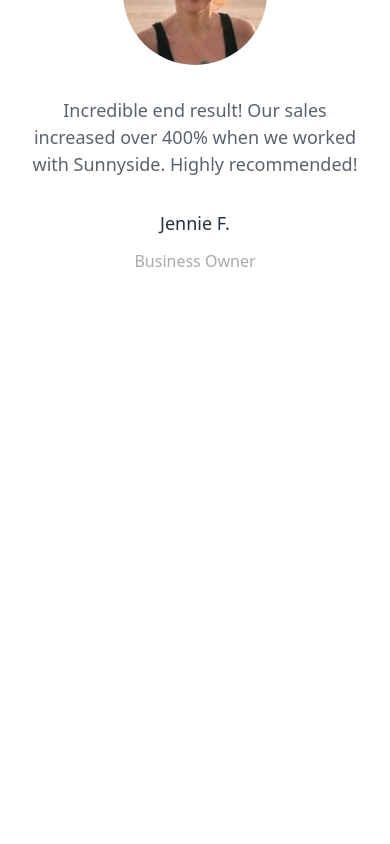
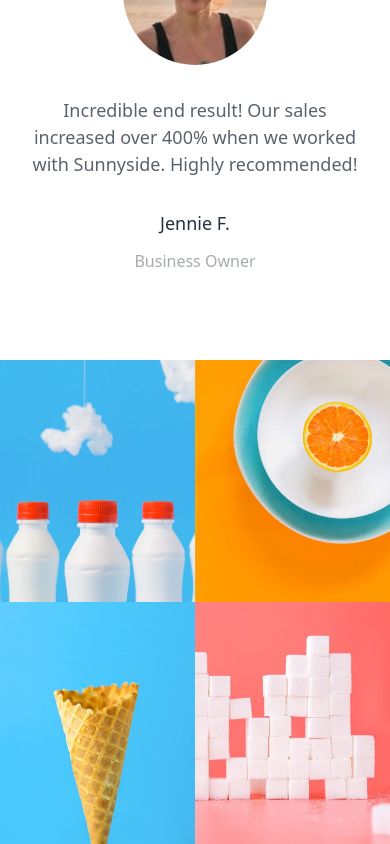
Before and after one commit to bonniemo/sunnyside-agency, a Next.js app: page / in a window 390 px wide. Shown: the part 3466-4310 px from the top of the page. Before the commit the page ends 3826 px from the top, so only its background shows below. Built offline with nearby package versions, Linux system fonts and the light colour scheme.

Commit message:
Gallery mobile

```diff
--- a/app/page.tsx
+++ b/app/page.tsx
@@ -1,3 +1,4 @@
+import Gallery from "@/components/Gallery";
 import Hero from "@/components/Hero";
 import LandingPageCards from "@/components/LandingPageCards/LandingPageCards";
 import Testimonials from "@/components/Testimonials";
@@ -8,6 +9,7 @@ const Home = () => {
             <Hero />
             <LandingPageCards />
             <Testimonials />
+            <Gallery />
         </>
     );
 };
--- /dev/null
+++ b/components/Gallery.tsx
@@ -0,0 +1,81 @@
+import Image from "next/image";
+import galleryConeDesktop from "../public/desktop/image-gallery-cone.jpg";
+import galleryMilkBottlesDesktop from "../public/desktop/image-gallery-milkbottles.jpg";
+import galleryOrangeDesktop from "../public/desktop/image-gallery-orange.jpg";
+import gallerySugarCubesDesktop from "../public/desktop/image-gallery-sugarcubes.jpg";
+import galleryConeMobile from "../public/mobile/image-gallery-cone.jpg";
+import galleryMilkBottlesMobile from "../public/mobile/image-gallery-milkbottles.jpg";
+import galleryOrangeMobile from "../public/mobile/image-gallery-orange.jpg";
+import gallerySugarCubesMobile from "../public/mobile/image-gallery-sugar-cubes.jpg";
+
+const Gallery = () => {
+    return (
+        <article className="grid grid-cols-2">
+            {/* Milk Bottles */}
+            <picture className="col-span-1">
+                <source
+                    media="(min-width: 375px)"
+                    srcSet={galleryMilkBottlesDesktop.src}
+                />
+                <Image
+                    src={galleryMilkBottlesMobile}
+                    alt="Gallery image of milk bottles"
+                    priority
+                    className="w-full object-cover"
+                    width={galleryMilkBottlesMobile.width}
+                    height={galleryMilkBottlesMobile.height}
+                />
+            </picture>
+
+            {/* Orange */}
+            <picture className="col-span-1">
+                <source
+                    media="(min-width: 375px)"
+                    srcSet={galleryOrangeDesktop.src}
+                />
+                <Image
+                    src={galleryOrangeMobile}
+                    alt="Gallery image of an orange"
+                    priority
+                    className="w-full object-cover"
+                    width={galleryOrangeMobile.width}
+                    height={galleryOrangeMobile.height}
+                />
+            </picture>
+
+            {/* Cone */}
+            <picture className="col-span-1">
+                <source
+                    media="(min-width: 375px)"
+                    srcSet={galleryConeDesktop.src}
+                />
+                <Image
+                    src={galleryConeMobile}
+                    alt="Gallery image of a cone"
+                    priority
+                    className="w-full object-cover"
+                    width={galleryConeMobile.width}
+                    height={galleryConeMobile.height}
+                />
+            </picture>
+
+            {/* Sugar Cubes */}
+            <picture className="col-span-1">
+                <source
+                    media="(min-width: 375px)"
+                    srcSet={gallerySugarCubesDesktop.src}
+                />
+                <Image
+                    src={gallerySugarCubesMobile}
+                    alt="Gallery image of sugar cubes"
+                    priority
+                    className="w-full object-cover"
+                    width={gallerySugarCubesMobile.width}
+                    height={gallerySugarCubesMobile.height}
+                />
+            </picture>
+        </article>
+    );
+};
+
+export default Gallery;
```
